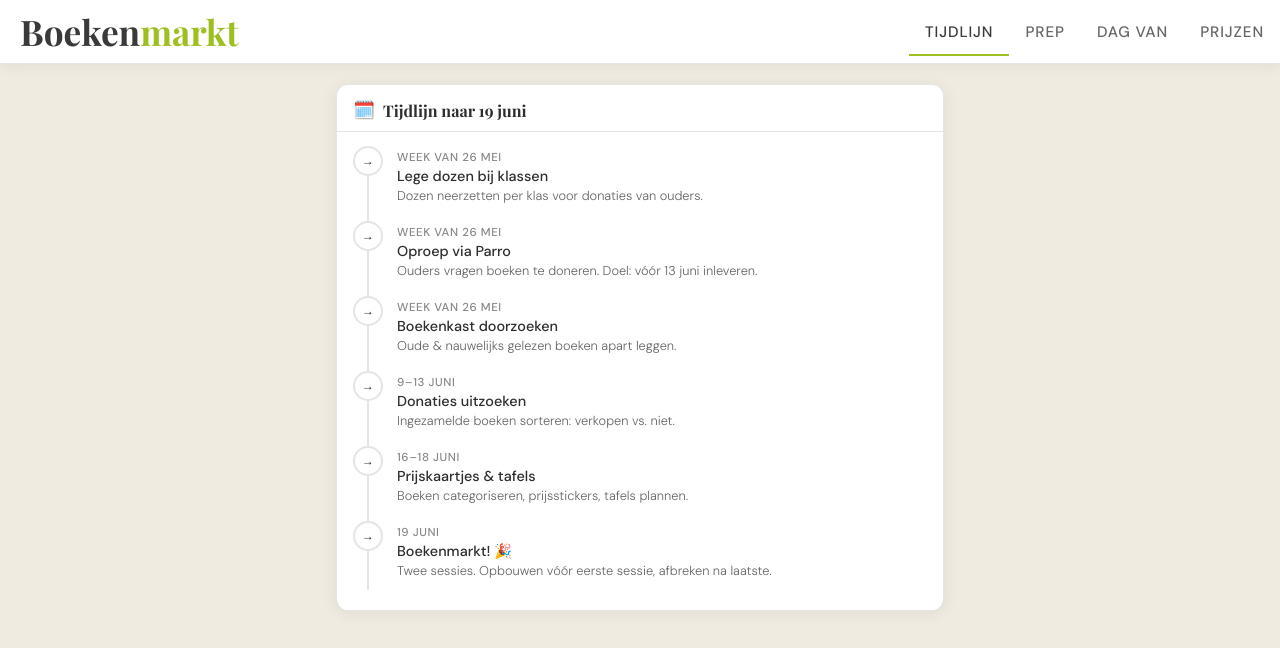
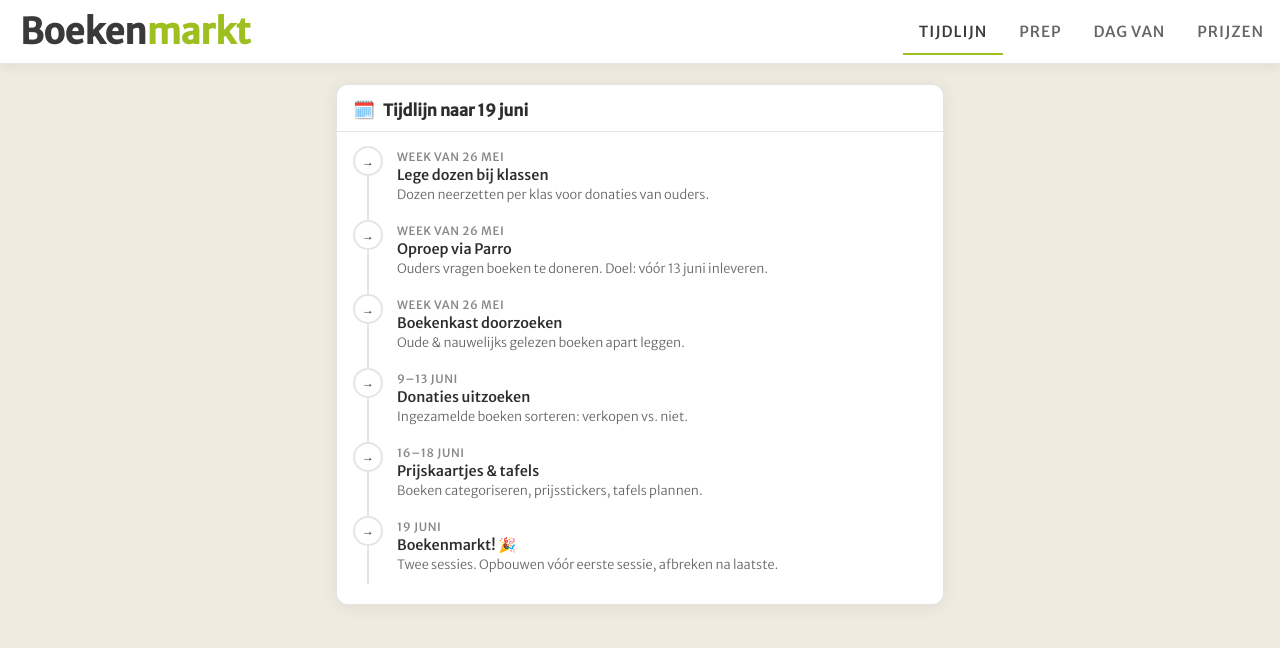
Before and after one commit to caseykoster/boekenmarkt, a React (Vite) app: page / in a window 1280 px wide. Shown: the top 648 px of the page. Built offline with nearby package versions, Linux system fonts and the light colour scheme.

Commit message:
Switch to Merriweather Sans font throughout

```diff
--- a/src/index.css
+++ b/src/index.css
@@ -1,4 +1,4 @@
-@import url('https://fonts.googleapis.com/css2?family=Playfair+Display:wght@700;900&family=DM+Sans:wght@300;400;500&display=swap');
+@import url('https://fonts.googleapis.com/css2?family=Playfair+Display:wght@700;900&family=Merriweather+Sans:wght@300;400;500&display=swap');
 
 :root {
   --bg: #f0ebe0;
@@ -17,7 +17,7 @@
 body {
   background: var(--bg);
   color: var(--ink);
-  font-family: 'DM Sans', sans-serif;
+  font-family: 'Merriweather Sans', sans-serif;
   font-weight: 300;
   min-height: 100vh;
 }
@@ -32,7 +32,7 @@
   border-bottom: 1px solid var(--border);
 }
 .app-brand {
-  font-family: 'Playfair Display', serif;
+  font-family: 'Merriweather Sans', sans-serif;
   font-size: 2.2rem;
   font-weight: 700;
   color: var(--charcoal);
@@ -51,7 +51,7 @@
 }
 .tabs-row button {
   background: none; border: none;
-  font-family: 'DM Sans', sans-serif;
+  font-family: 'Merriweather Sans', sans-serif;
   font-size: 0.95rem;
   font-weight: 500;
   letter-spacing: 0.06em;
@@ -91,7 +91,7 @@
   display: flex; align-items: center; gap: 8px;
 }
 .card-header h2 {
-  font-family: 'Playfair Display', serif;
+  font-family: 'Merriweather Sans', sans-serif;
   font-size: 1rem;
   font-weight: 700;
 }
@@ -163,7 +163,7 @@
 }
 .price-item .category { font-size: 0.78rem; font-weight: 500; color: var(--green-dark); }
 .price-item .price {
-  font-family: 'Playfair Display', serif;
+  font-family: 'Merriweather Sans', sans-serif;
   font-size: 1.6rem;
   font-weight: 900;
   color: var(--ink);
```
